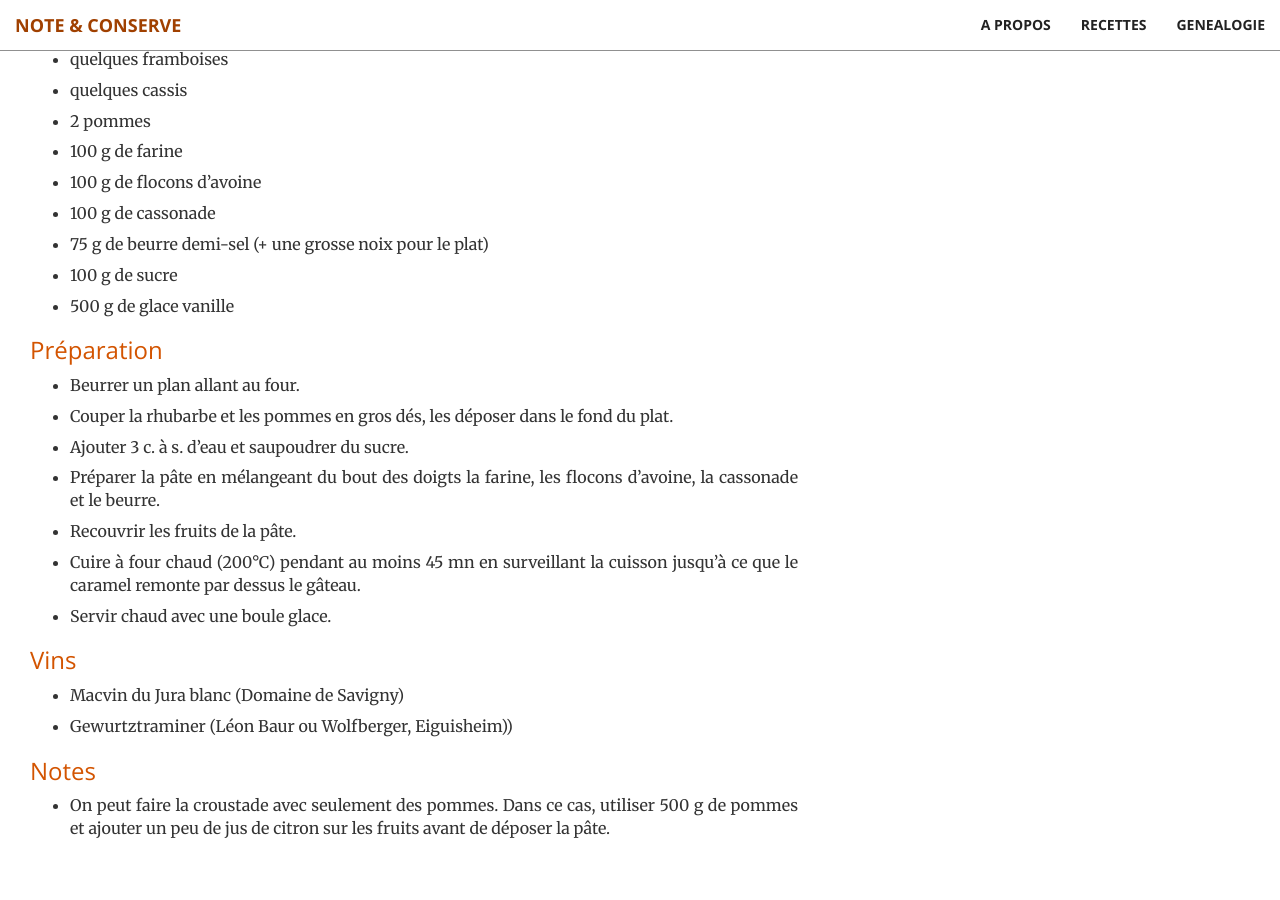
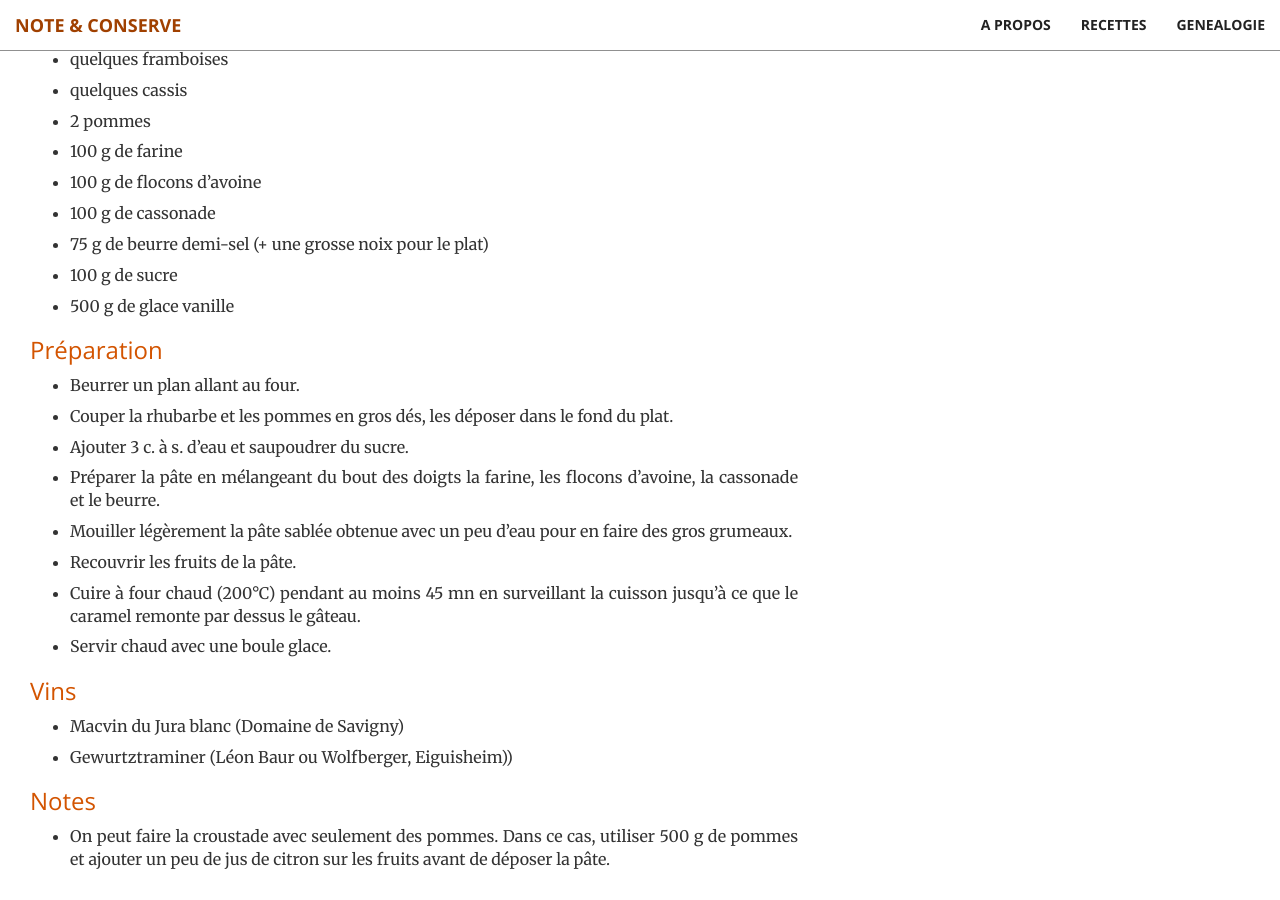
Before and after one commit to brignogan/brignogan.github.io, a Jekyll site: the page built from _posts/2019-04-17-croustade.md, in a window 1280 px wide and 900 px high, scrolled down 595 px. Built offline with Jekyll 4.4.1, drawn with Linux system fonts in a browser that asks for light colours; before the commit the page ends 1465 px from its top, so only the background shows below that.

Commit message:
Update 2019-04-17-croustade.md
correction de la préparation de la pâte

```diff
--- a/_posts/2019-04-17-croustade.md
+++ b/_posts/2019-04-17-croustade.md
@@ -29,6 +29,7 @@ Cette recette vient de Babette (Montréal, Québec)
 * Couper la rhubarbe et les pommes en gros dés, les déposer dans le fond du plat.
 * Ajouter 3 c. à s. d’eau et saupoudrer du sucre.
 * Préparer la pâte en mélangeant du bout des doigts la farine, les flocons d’avoine, la cassonade et le beurre.
+* Mouiller légèrement la pâte sablée obtenue avec un peu d'eau pour en faire des gros grumeaux.
 * Recouvrir les fruits de la pâte.
 * Cuire à four chaud (200°C) pendant au moins 45 mn en surveillant la cuisson jusqu’à ce que le caramel remonte par dessus le gâteau.
 * Servir chaud avec une boule glace.
```
